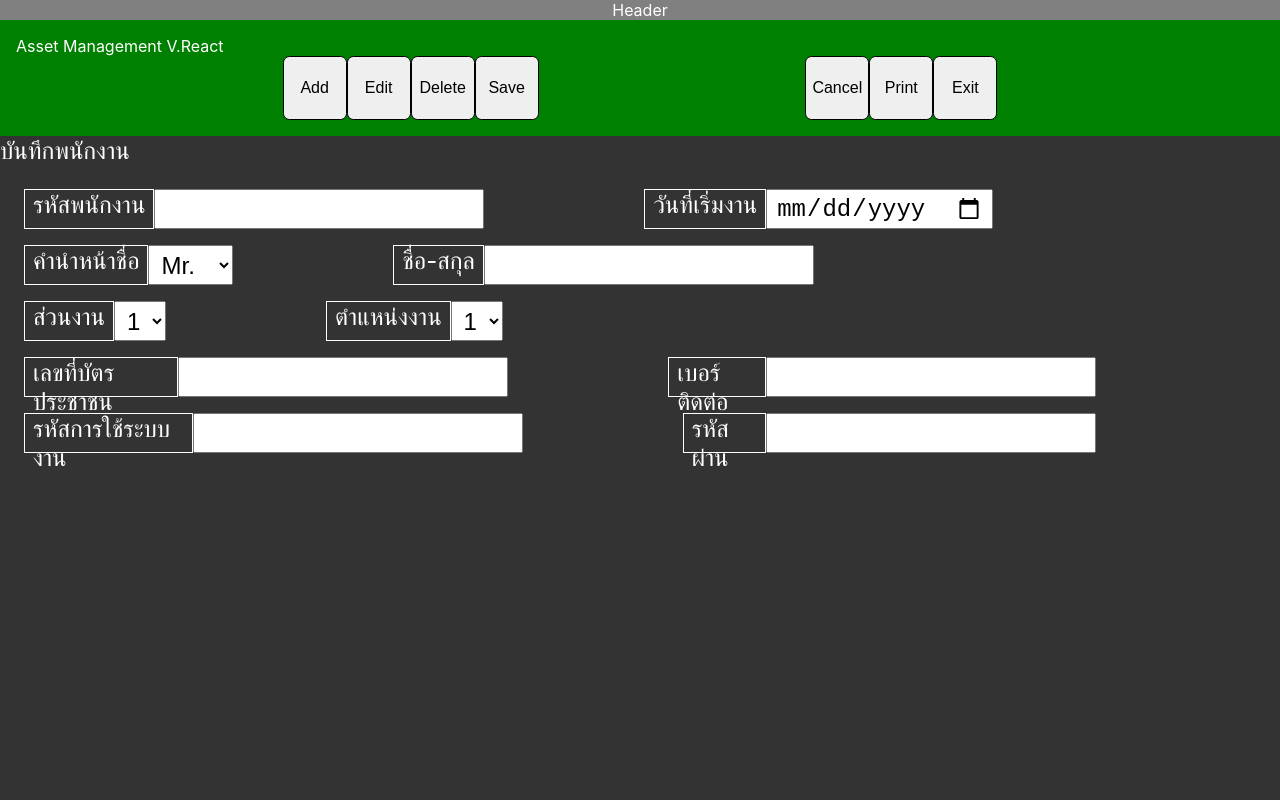
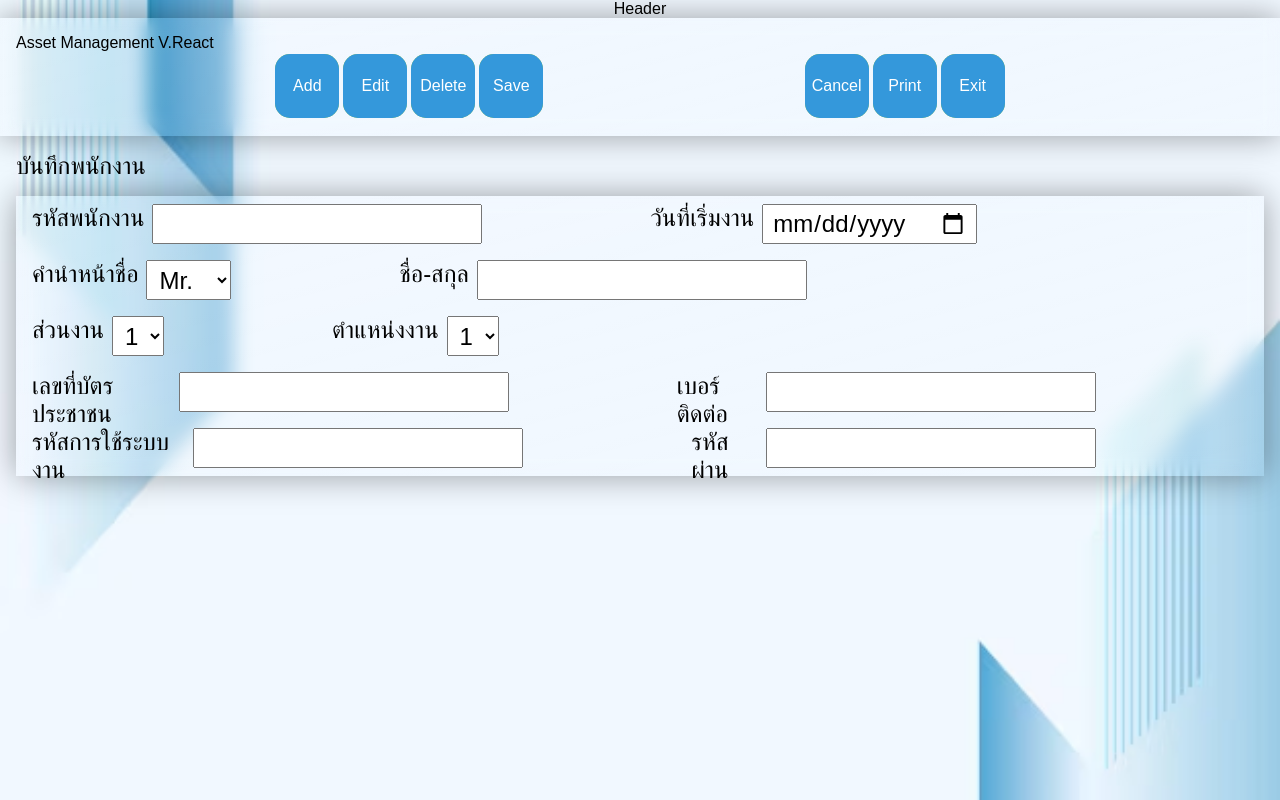
Before and after one commit to KaminariSora/Pre-Intern-Project, a React (Create React App) app in the folder module-8/: page /Component8_1 in a window 1280 px wide. Built offline with nearby package versions, Linux system fonts and the light colour scheme.

Commit message:
Update color

```diff
--- a/module-8/src/8-1Component/8-1Component.css
+++ b/module-8/src/8-1Component/8-1Component.css
@@ -1,14 +1,23 @@
+:root {
+    --background-linear-gradient: linear-gradient(135deg, rgb(246, 44, 50, .37), rgb(92, 10, 152, .1));
+    --linear-gradient: linear-gradient(180deg, #3498db, white);
+    --linear-gradient-hover: linear-gradient(180deg, #3498db, white);
+}
+
 * {
     margin: 0;
     padding: 0;
     box-sizing: border-box;
+    font-family:'Prompt', sans-serif
 }
 
 body {
     height: 100vh;
     width: 100vw;
-    background-color: #333;
-    color: white;
+    /* background: linear-gradient(165deg, rgba(246, 44, 50, .37), rgba(92, 10, 152, 0)); */
+    background: url('../../public/Img/blue-gradient-blank-background-business_53876-120508.avif');
+    background-size: cover;
+    /* color: white; */
 }
 
 .container {
@@ -22,14 +31,17 @@ body {
     text-align: center;
     width: 100%;
     height: auto;
-    background-color: gray;
+    /* background-color: gray; */
     /* border: 1px solid red; */
 }
 
 .container header .Header-box {
     height: auto;
-    background-color: green;
+    background: linear-gradient(165deg, rgba(255, 255, 255, .1), rgba(255, 255, 255, 0));
+    backdrop-filter: blur(10px);
+    box-shadow: 0 0 32px rgba(0, 0, 0, .37);
     padding: 1rem;
+    z-index: -1;
 }
 
 .container header .Header-box h1 {
@@ -50,13 +62,58 @@ body {
     height: 4rem;
     width: 4rem;
     font-size: 1rem;
-    border: 1px solid black;
-    border-radius: 10%;
+    /* background: var(--linear-gradient); */
+    border: none;
+    background: yellowgreen;
+    border-radius: 15px;
+    margin: 2px;
+    z-index: 0;
+    overflow: hidden;
+    color: white;
+    position: relative;
+}
+
+.container header .Header-box #button-container div button:hover {
+    background: white;
+    color: black;
+    z-index: 0;
+    cursor: pointer;
+}
+
+.container header .Header-box #button-container div button:hover::after {
+    /* background: var(--linear-gradient-hover); */
+    background: yellowgreen;
+    animation: backgroundChange 1s forwards ease-in;
+}
+
+.container header .Header-box #button-container div button::after {
+    content: '';
+    position: absolute;
+    width: 120%;
+    height: 120%;
+    /* background: var(--linear-gradient); */
+    background: #3498db;
+    border-radius: 10px;
+    z-index: -1;
+    left: 0;
+    top: 0;
+    /* transform: translate(50%, 50%); */
+}
+
+@keyframes backgroundChange  {
+    0% {
+        background: var(--linear-gradient-hover);
+        opacity: 0;
+    }
+    100% {
+        background: var(--linear-gradient-hover);
+    }
 }
 
 .record-container h1 {
     font-size: 1.5rem;
     font-weight: normal;
+    margin: 1rem;
 }
 
 .record-container form {
@@ -64,6 +121,10 @@ body {
     flex-direction: column;
     /* min-width: 100px; */
     margin: 1rem;
+    backdrop-filter: blur(10px);
+    background: linear-gradient(165deg, rgba(255, 255, 255, .1), rgba(255, 255, 255, 0));
+    box-shadow: 0 0 32px rgba(0, 0, 0, .37);
+
 }
 
 .record-container form div {
@@ -74,7 +135,7 @@ body {
 }
 
 .record-container form label{
-    border: 1px solid white;
+    /* border: 1px solid white; */
     font-size: 1.5rem;
     height: 2.5rem;
     padding: 0 0.5rem;
--- a/module-8/src/8-1Component/HeaderBox.js
+++ b/module-8/src/8-1Component/HeaderBox.js
@@ -1,4 +1,9 @@
 function HeaderBox() {
+    const exit = () => {
+        return (
+            window.location.href = '/'
+        )
+    }
     return (
         <div className="Header-box">
                     <h1>Asset Management V.React</h1>
@@ -12,7 +17,7 @@ function HeaderBox() {
                         <div>
                             <button>Cancel</button>
                             <button>Print</button>
-                            <button>Exit</button>
+                            <button onClick={exit}>Exit</button>
                         </div>
                     </div>
                 </div>
```
Also changed, not shown: module-8/public/Img/blue-gradient-blank-background-business_53876-120508.avif (added), 1 other file (tests, documents, lock files or other folders).
